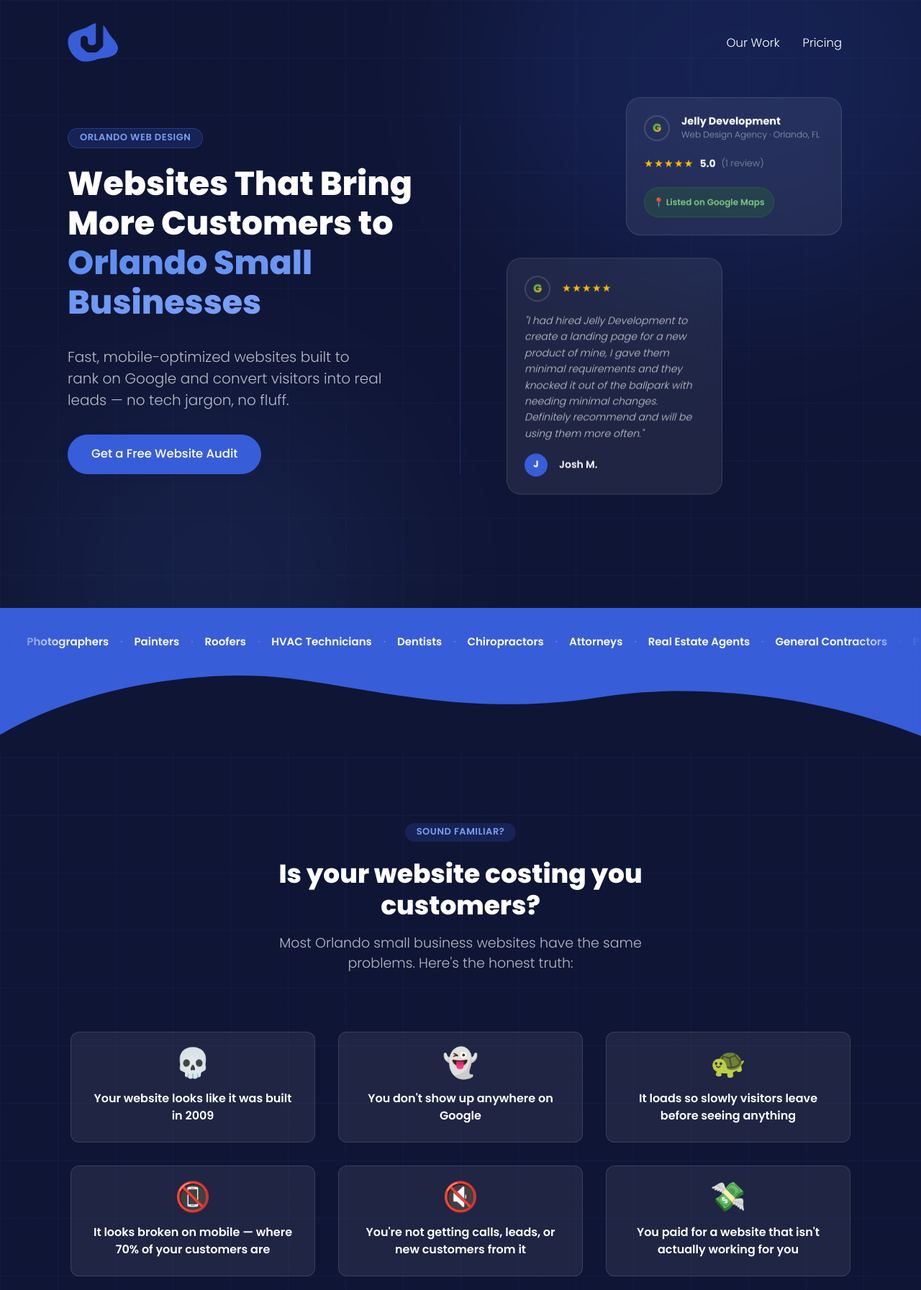
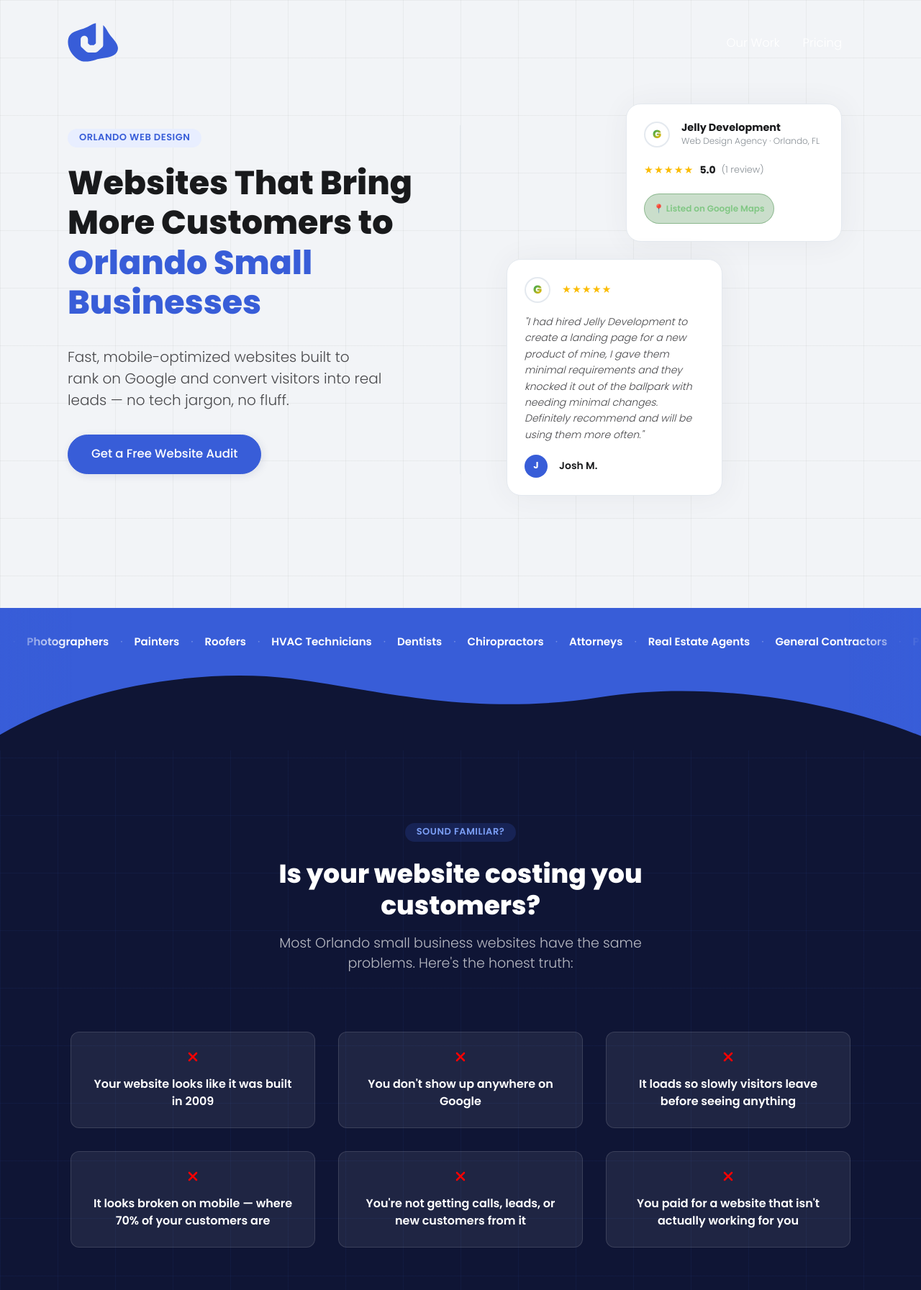
Before and after one commit to jarodpeachey/jelly, a Gatsby site: page / in a window 1280 px wide. Shown: the top 1793 px of the page at 72% size. Built offline with nearby package versions, Linux system fonts and the light colour scheme; Gatsby itself is replaced by a stand-in of ours; a web font is replaced by a local one.

Commit message:
Style updates

```diff
--- a/src/pages/index.js
+++ b/src/pages/index.js
@@ -68,13 +68,11 @@ const HomeContent = () => {
             </header>
             <div id="wrapper" className="wrapper">
                 <section className="hero">
-                    <div className="hero__blob hero__blob--tr"></div>
-                    <div className="hero__blob hero__blob--bl"></div>
                     <div className="hero__grid-lines"></div>
                     <div className="container">
                         <div className="row align-items-center">
                             <div className="col-12 col-lg-6 hero__left">
-                                <span className="pill pill-dark">Orlando Web Design</span>
+                                <span className="pill">Orlando Web Design</span>
                                 <h1>
                                     Websites That Bring More Customers to <span>Orlando Small Businesses</span>
                                 </h1>
@@ -171,16 +169,16 @@ const HomeContent = () => {
                             </div>
                             <div className="row">
                                 {[
-                                    { icon: "💀", text: "Your website looks like it was built in 2009" },
-                                    { icon: "👻", text: "You don't show up anywhere on Google" },
-                                    { icon: "🐢", text: "It loads so slowly visitors leave before seeing anything" },
-                                    { icon: "📵", text: "It looks broken on mobile — where 70% of your customers are" },
-                                    { icon: "🔇", text: "You're not getting calls, leads, or new customers from it" },
-                                    { icon: "💸", text: "You paid for a website that isn't actually working for you" },
-                                ].map(({ icon, text }) => (
+                                    "Your website looks like it was built in 2009",
+                                    "You don't show up anywhere on Google",
+                                    "It loads so slowly visitors leave before seeing anything",
+                                    "It looks broken on mobile — where 70% of your customers are",
+                                    "You're not getting calls, leads, or new customers from it",
+                                    "You paid for a website that isn't actually working for you",
+                                ].map((text) => (
                                     <div key={text} className="col-12 col-sm-6 col-lg-4">
                                         <div className="pain-card card--sm">
-                                            <span className="pain-card__icon" aria-hidden="true">{icon}</span>
+                                            <img className="pain-card__icon" width="20" height="20" src="/media/img/icons/icon--x.svg" alt="" aria-hidden="true" />
                                             <p className="pain-card__text">{text}</p>
                                         </div>
                                     </div>
@@ -415,7 +413,7 @@ const HomeContent = () => {
                             <div className="row">
                                 <div className="col-12">
                                     <div className="pricing__note">
-                                        💡 All packages include a free strategy call
+                                        All packages include a free strategy call
                                     </div>
                                 </div>
                             </div>
@@ -444,7 +442,7 @@ const HomeContent = () => {
                                 </div>
                                 <div className="col-lg-4">
                                     <div className="pricing-card pricing-card--featured card card--dark">
-                                        <div className="pricing-card__badge">⭐ Best Value</div>
+                                        <div className="pricing-card__badge">Best Value</div>
                                         <span className="pricing-card__tier">Growth</span>
                                         <div className="pricing-card__price">$2,800</div>
                                         <p className="pricing-card__billing">One-time project fee</p>
@@ -539,12 +537,12 @@ const HomeContent = () => {
                         <div className="container">
                             <div className="row">
                                 <div className="col-12">
-                                    <span className="pill">📍 Local &amp; Proud</span>
+                                    <span className="pill">Local &amp; Proud</span>
                                     <h2>Proudly Serving Central Florida</h2>
                                     {/* <p className="local__description">We're embedded in the Orlando business community — we know the local market and know how to help you win it.</p> */}
                                     <div className="local__areas">
                                         {AREAS.map((area, i) => (
-                                            <span key={i} className="area-tag">📍 {area}</span>
+                                            <span key={i} className="area-tag">{area}</span>
                                         ))}
                                     </div>
                                 </div>
--- a/src/styles/partials/pages/_home.scss
+++ b/src/styles/partials/pages/_home.scss
@@ -5,7 +5,7 @@
 
 .home {
     .hero {
-        background: rgb(15, 21, 53);
+        background: $color--gray-one;
         overflow: hidden;
         padding-bottom: 124px;
         padding-top: 96px;
@@ -22,35 +22,10 @@
             z-index: 1;
         }
 
-        &__blob {
-            border-radius: 50%;
-            filter: blur(120px);
-            opacity: 0.18;
-            pointer-events: none;
-            position: absolute;
-
-            &--tr {
-                background: #385dd8;
-                height: 600px;
-                right: -100px;
-                top: -200px;
-                width: 700px;
-            }
-
-            &--bl {
-                background: #5b8dee;
-                bottom: -200px;
-                height: 500px;
-                left: 50px;
-                opacity: 0.1;
-                width: 500px;
-            }
-        }
-
         &__grid-lines {
             background-image:
-                linear-gradient(rgba(56, 93, 216, 0.07) 1px, transparent 1px),
-                linear-gradient(90deg, rgba(56, 93, 216, 0.07) 1px, transparent 1px);
+                linear-gradient(rgba(40, 49, 55, 0.05) 1px, transparent 1px),
+                linear-gradient(90deg, rgba(40, 49, 55, 0.05) 1px, transparent 1px);
             background-size: 80px 80px;
             inset: 0;
             pointer-events: none;
@@ -58,7 +33,7 @@
         }
 
         h1 {
-            color: #ffffff;
+            color: $color--heading;
             margin-bottom: $space--lg;
             max-width: 560px;
 
@@ -67,15 +42,12 @@
             }
 
             span {
-                background: linear-gradient(135deg, #5b8dee 0%, #7ba0f5 100%);
-                background-clip: text;
-                -webkit-background-clip: text;
-                -webkit-text-fill-color: transparent;
+                color: $color--primary;
             }
         }
 
         p.hero__paragraph {
-            color: rgba(255, 255, 255, 0.7);
+            color: $color--text;
             font-size: 20px;
             line-height: 30px;
             margin-bottom: $space--lg;
@@ -87,11 +59,6 @@
             }
         }
 
-        .pill-dark {
-            border: 1px solid rgba(56, 93, 216, 0.4);
-            margin-bottom: $space--lg;
-        }
-
         &__cta-row {
             align-items: center;
             display: flex;
@@ -99,16 +66,9 @@
             gap: $space--lg;
         }
 
-        &__url {
-            color: rgba(255, 255, 255, 0.4);
-            font-size: 1rem;
-            font-weight: 400;
-            letter-spacing: 0.02em;
-        }
-
         &__left {
             @include media-breakpoint-up(lg) {
-                border-right: 1px solid rgba(56, 93, 216, 0.3);
+                border-right: 1px solid $color--gray-two;
                 padding-right: $space--xxl;
             }
         }
@@ -125,23 +85,21 @@
             width: 100%;
 
             .hero__proof-card {
-                backdrop-filter: blur(12px);
-                background: rgba(255, 255, 255, 0.07);
-                border: 1px solid rgba(255, 255, 255, 0.12);
+                background: $color--background;
+                border: 1px solid $color--gray-two;
                 border-radius: $radius--lg;
+                box-shadow: 2px 2px 40px 0px #44455510;
                 padding: $space--lg;
                 width: 100%;
 
                 &--business {
                     align-self: flex-end;
                     max-width: 300px;
-                    animation: hero-float 5s ease-in-out infinite;
                 }
 
                 &--review {
                     align-self: flex-start;
                     max-width: 300px;
-                    animation: hero-float 5s ease-in-out infinite 1.2s;
                 }
 
                 &__header {
@@ -157,7 +115,7 @@
                     background-clip: text;
                     -webkit-background-clip: text;
                     -webkit-text-fill-color: transparent;
-                    border: 2px solid rgba(255, 255, 255, 0.15);
+                    border: 2px solid $color--gray-two;
                     border-radius: 50%;
                     display: flex;
                     flex-shrink: 0;
@@ -169,14 +127,14 @@
                 }
 
                 &__biz-name {
-                    color: #ffffff;
+                    color: $color--heading;
                     font-size: 0.9rem;
                     font-weight: 700;
                     line-height: 1.3;
                 }
 
                 &__category {
-                    color: rgba(255, 255, 255, 0.5);
+                    color: $color--gray-three;
                     font-size: 0.75rem;
                     line-height: 1.4;
                 }
@@ -196,13 +154,13 @@
                 }
 
                 &__score {
-                    color: #ffffff;
+                    color: $color--heading;
                     font-size: 0.875rem;
                     font-weight: 700;
                 }
 
                 &__count {
-                    color: rgba(255, 255, 255, 0.45);
+                    color: $color--gray-three;
                     font-size: 0.8rem;
                 }
 
@@ -225,7 +183,7 @@
                 }
 
                 &__quote {
-                    color: rgba(255, 255, 255, 0.75);
+                    color: $color--text;
                     font-size: 0.875rem;
                     font-style: italic;
                     line-height: 1.6;
@@ -254,7 +212,7 @@
                 }
 
                 &__reviewer-name {
-                    color: #ffffff;
+                    color: $color--heading;
                     font-size: 0.875rem;
                     font-weight: 600;
                     line-height: 1.3;
@@ -300,11 +258,6 @@
         }
     }
 
-    @keyframes hero-float {
-        0%, 100% { transform: translateY(0px); }
-        50%       { transform: translateY(-10px); }
-    }
-
     .hero__services {
         margin-top: $space--xl;
         display: flex;
@@ -472,12 +425,11 @@
             }
 
             &__icon {
-                font-size: 36px;
                 flex-shrink: 0;
-                line-height: 1;
+                height: 20px;
+                width: 20px;
 
                 @include media-breakpoint-up(sm) {
-                    font-size: 40px;
                     margin-bottom: $space--sm;
                 }
             }
```
